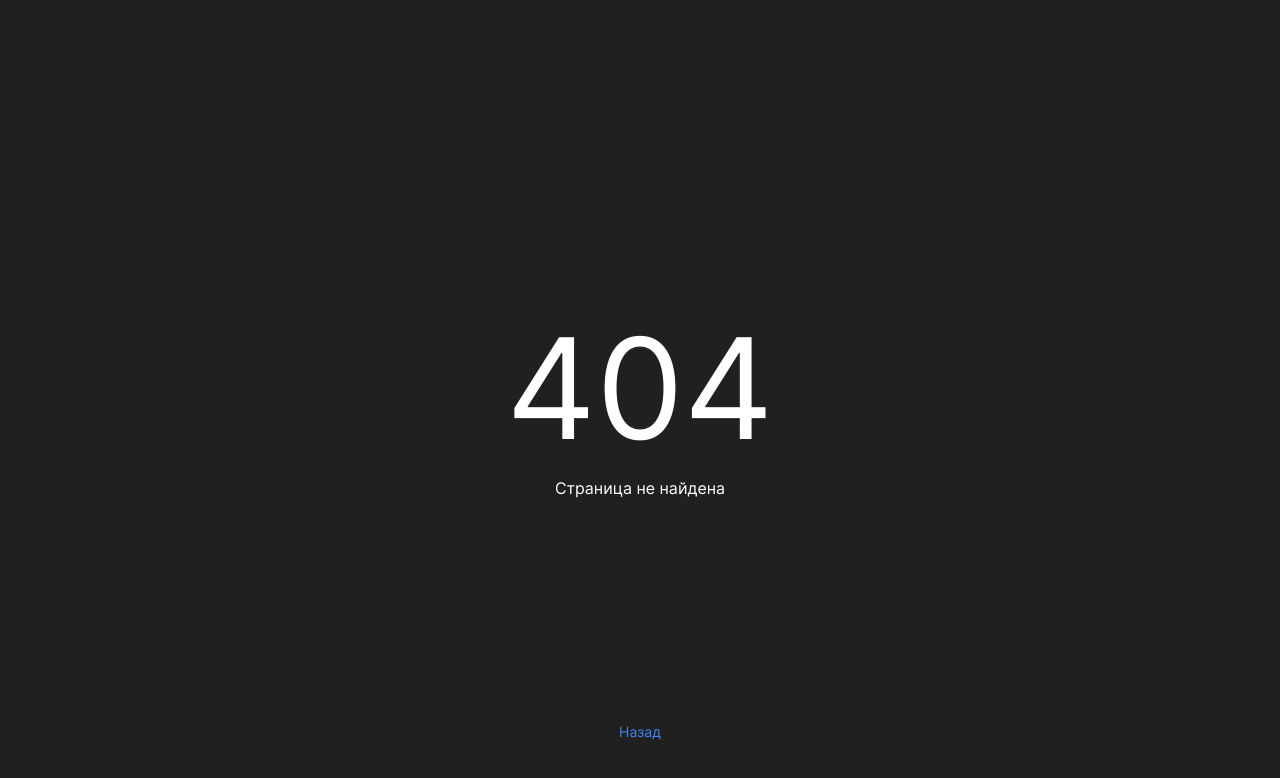
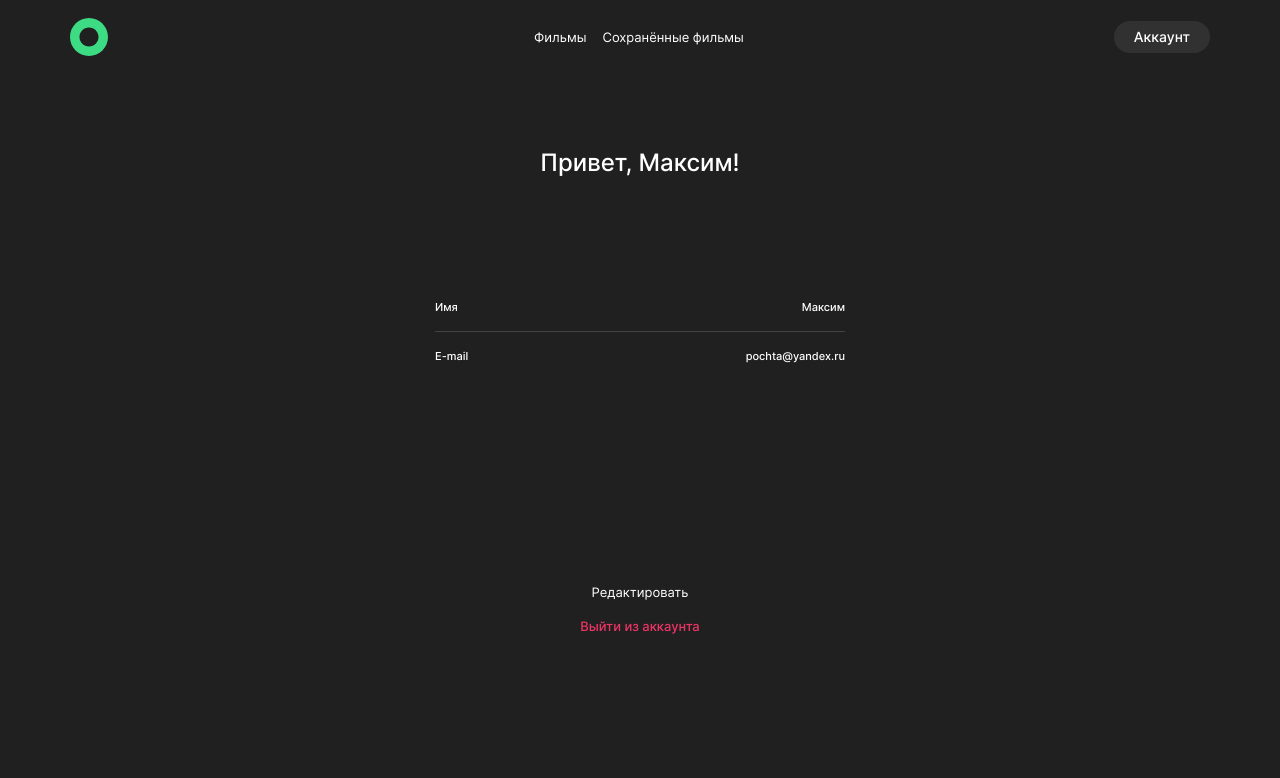
Before and after one commit to MaxVintsyun/movies-explorer-frontend, a React (Create React App) app: page /profile in a window 1280 px wide. Before the commit this address led to /not-found. Shown: the top 778 px of the page. Built offline with nearby package versions, Linux system fonts and the light colour scheme.

Commit message:
feat: добавлена страница пользователя

```diff
--- a/src/components/App/App.js
+++ b/src/components/App/App.js
@@ -1,18 +1,23 @@
+import { useState } from 'react';
 import { Routes, Route, Navigate } from 'react-router-dom';
 import Header from '../Header/Header';
 import Footer from '../Footer/Footer';
 import Main from "../Main/Main";
+import Profile from '../Profile/Profile';
 import PageNotFound from '../PageNotFound/PageNotFound';
 import Login from '../Login/Login';
 import Register from '../Register/Register';
 
 
 function App() {
+  const [isAuth, setIsAuth] = useState(true);
+
   return (
     <div className="page">
-      <Header />
+      <Header isAuth={isAuth} />
       <Routes>
         <Route path='/' element={<Main />} />
+        <Route path='/profile' element={<Profile />} />
         <Route path='/signin' element={<Login />} />
         <Route path='/signup' element={<Register />} />
         <Route path='/not-found' element={<PageNotFound />} />
--- a/src/components/Footer/Footer.jsx
+++ b/src/components/Footer/Footer.jsx
@@ -5,7 +5,7 @@ function Footer() {
     const location = useLocation();
 
     return(
-        (!hiddenRoutes.includes(location.pathname) || location.pathname === '/profile') && (
+        (!hiddenRoutes.includes(location.pathname) && location.pathname !== '/profile') && (
         <footer className="footer">
             <p className="footer__info">Учебный проект Яндекс.Практикум х BeatFilm.</p>
             <div className="footer__subinfo">
--- a/src/components/Header/Header.css
+++ b/src/components/Header/Header.css
@@ -1,9 +1,12 @@
 .header {
     display: flex;
     align-items: center;
-    max-width: 100%;
+    width: 100%;
+    max-width: 1140px;
     justify-content: space-between;
-    padding: 18px 70px;
+    margin: 0 auto;
+    padding: 18px 0;
+    position: relative;
 }
 
 .header__logo {
@@ -13,6 +16,48 @@
     background-size: 100%;
     background-repeat: no-repeat;
     background-position: center;
+}
+
+.header__menu {
+    position: absolute;
+    left: 0;
+    right: 0;
+    max-width: 212px;
+    margin: 0 auto;
+    display: flex;
+    flex-direction: row;
+    align-items: center;
+    column-gap: 16px;
+}
+
+.header__link {
+    color: #FFF;
+    text-decoration: none;
+    font-size: 13px;
+    font-style: normal;
+    font-weight: 400;
+    line-height: 18px;
+    opacity: 1;
+    transition: opacity 0.2s linear;
+}
+
+.header__link_active {
+    font-weight: 500;
+}
+
+.header__profile {
+    border-radius: 20px;
+    background: #313131;
+    padding: 8px 20px;
+    color: #FFF;
+    text-decoration: none;
+    text-align: center;
+    font-size: 14px;
+    font-style: normal;
+    font-weight: 500;
+    line-height: 16px;
+    opacity: 1;
+    transition: opacity 0.2s linear;
 }
 
 .header__authentication {
@@ -45,6 +90,8 @@
     transition: opacity 0.2s linear;
 }
 
+.header__link:hover,
+.header__profile:hover,
 .header__register:hover,
 .header__auth:hover {
     opacity: 0.7;
--- a/src/components/Header/Header.jsx
+++ b/src/components/Header/Header.jsx
@@ -1,17 +1,28 @@
-import { useLocation, Link } from 'react-router-dom';
+import { useLocation, Link, NavLink } from 'react-router-dom';
 import { hiddenRoutes } from '../../utils/constants';
 
-function Header() {
+function Header({ isAuth }) {
     const location = useLocation();
 
-    return(
+    return (
         !hiddenRoutes.includes(location.pathname) && (
             <header className='header'>
                 <Link to='/' className='header__logo' />
+                {isAuth ? (
+                    <>
+                        <div className='header__menu'>
+                            <NavLink to="/movies" className={({ isActive }) => `header__link ${isActive ? "header__link_active" : ""}`}>Фильмы</NavLink>
+                            <NavLink to="/saved-movies" className={({ isActive }) => `header__link ${isActive ? "header__link_active" : ""}`}>Сохранённые фильмы</NavLink>
+                        </div>
+                        <Link to='/profile' className='header__profile'>Аккаунт</Link>
+                    </>
+                ) : (
                     <div className='header__authentication'>
                         <Link to='/signup' className='header__register'>Регистрация</Link>
                         <Link to='/signin' className='header__auth'>Войти</Link>
                     </div>
+                )
+                }
             </header>
         )
     );
--- /dev/null
+++ b/src/components/Profile/Profile.css
@@ -0,0 +1,91 @@
+.profile {
+    margin: 74px auto 0;
+    display: flex;
+    flex-direction: column;
+    align-items: center;
+    width: 100%;
+    max-width: 410px;
+    color: #FFF;
+}
+
+.profile__title {
+    margin: 0;
+    padding: 0;
+    text-align: center;
+    font-size: 24px;
+    font-style: normal;
+    font-weight: 500;
+    line-height: normal;
+}
+
+.profile__info {
+    display: flex;
+    flex-direction: column;
+    width: 100%;
+    margin: 123px 0 220px;
+}
+
+.profile__field {
+    margin: 0;
+    display: flex;
+    align-items: center;
+    justify-content: space-between;
+    width: 100%;
+    border-bottom: 1px solid #424242;
+    padding: 17px 0;
+    font-size: 11px;
+    font-style: normal;
+    font-weight: 500;
+    line-height: normal;
+}
+
+.profile__field:first-of-type {
+    padding-top: 0;
+}
+
+.profile__field:last-of-type {
+    padding-bottom: 0;
+    border-bottom: none;
+}
+
+.profile__value {
+    max-width: 122px;
+    text-align: right;
+    white-space: nowrap;
+    overflow: hidden;
+    text-overflow: ellipsis;
+}
+
+.profile__controls {
+    display: flex;
+    flex-direction: column;
+    row-gap: 16px;
+}
+
+.profile__button {
+    border: none;
+    outline: none;
+    box-shadow: none;
+    background: none;
+    text-align: center;
+    font-size: 13px;
+    font-style: normal;
+    line-height: normal;
+    cursor: pointer;
+    opacity: 1;
+    transition: opacity 0.2s linear;
+}
+
+.profile__button:hover {
+    opacity: 0.8;
+}
+
+.profile__edit {
+    color: #FFF;
+    font-weight: 400;
+}
+
+.profile__sign-out {
+    color: #EE3465;
+    font-weight: 500;
+}
--- /dev/null
+++ b/src/components/Profile/Profile.jsx
@@ -0,0 +1,17 @@
+function Profile() {
+    return(
+        <section className="profile">
+            <h2 className="profile__title">Привет, Максим!</h2>
+            <div className="profile__info">
+                <p className="profile__field">Имя<span className="profile__value">Максим</span></p>
+                <p className="profile__field">E-mail<span className="profile__value">pochta@yandex.ru</span></p>
+            </div>
+            <div className="profile__controls">
+                <button className="profile__button profile__edit">Редактировать</button>
+                <button className="profile__button profile__sign-out">Выйти из аккаунта</button>
+            </div>
+        </section>
+    )
+}
+
+export default Profile;
--- a/src/index.css
+++ b/src/index.css
@@ -12,6 +12,7 @@
 @import url('./components/Main/Portfolio/Portfolio.css');
 @import url('./components/Footer/Footer.css');
 @import url('./components/SignForm/SignForm.css');
+@import url('./components/Profile/Profile.css');
 
 body {
   background-color: #202020;
```
Lines whose indentation alone changed are shown as unchanged.
